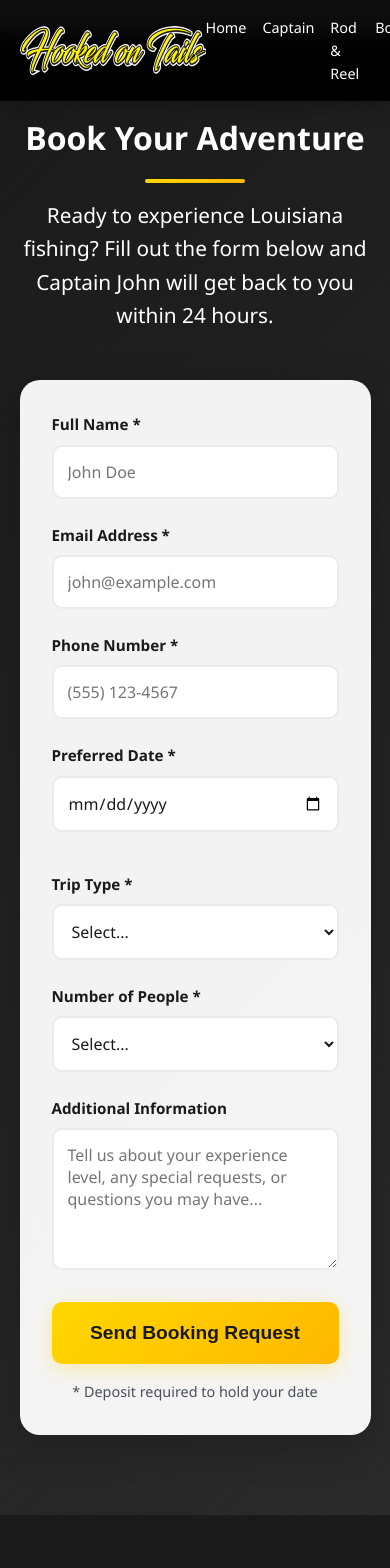
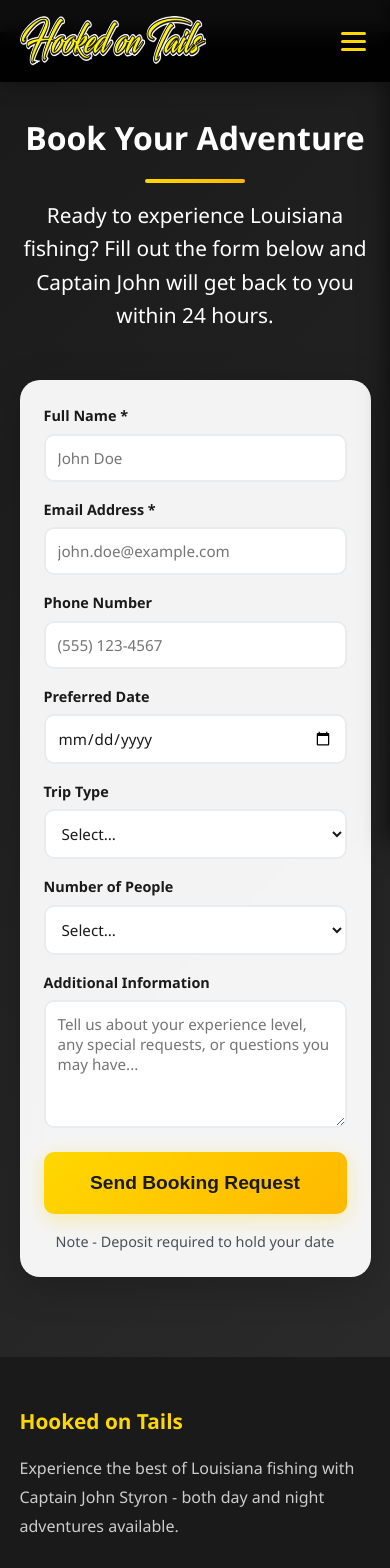
Before and after one commit to comsen-solutions/hooked-on-tails, a Next.js app: page /contact in a window 390 px wide. Shown: the top 1568 px of the page. Built offline with nearby package versions, Linux system fonts and the light colour scheme.

Commit message:
Add Web3Forms integration, improve mobile responsiveness, add hamburger menu

```diff
--- a/components/Footer.js
+++ b/components/Footer.js
@@ -101,21 +101,18 @@ export default function Footer() {
             Experience the best of Louisiana fishing with Captain John Styron -
             both day and night adventures available.
           </p>
-          <p style={{ marginTop: "1rem" }}>
+          {/* <p style={{ marginTop: "1rem" }}>
             <strong>Licensed & Insured</strong>
-          </p>
+          </p> */}
         </FooterSection>
 
         <FooterSection>
           <h3>Contact Information</h3>
-          <ContactLink href="tel:+15045551234">
-            <span>(504) 555-1234</span>
+          <ContactLink href="tel:+15046280232">
+            <span>504-628-0232</span>
           </ContactLink>
-          <ContactLink href="mailto:captain@hookedontails.com">
-            <span>captain@hookedontails.com</span>
-          </ContactLink>
-          <ContactLink href="https://maps.google.com" target="_blank">
-            <span>Patriot Lodge, New Orleans, LA</span>
+          <ContactLink href="mailto:johnstyron62@gmail.com">
+            <span>johnstyron62@gmail.com</span>
           </ContactLink>
         </FooterSection>
 
@@ -179,9 +176,9 @@ export default function Footer() {
       <FooterBottom>
         <p>&copy; 2025 Hooked on Tails. All rights reserved.</p>
         <p>Captain John Styron | New Orleans, Louisiana</p>
-        <p style={{ fontSize: "0.9rem", marginTop: "1rem" }}>
+        {/* <p style={{ fontSize: "0.9rem", marginTop: "1rem" }}>
           Louisiana Charter Fishing License #12345
-        </p>
+        </p> */}
       </FooterBottom>
     </FooterWrapper>
   );
--- a/components/Navigation.js
+++ b/components/Navigation.js
@@ -1,5 +1,6 @@
 "use client";
 
+import { useState } from "react";
 import Link from "next/link";
 import Image from "next/image";
 import styled from "styled-components";
@@ -37,9 +38,47 @@ const Logo = styled(Link)`
   text-shadow: 0 0 10px rgba(255, 215, 0, 0.5);
   text-decoration: none;
   transition: transform 0.3s ease;
+  z-index: 1001;
 
   &:hover {
     transform: scale(1.05);
+  }
+`;
+
+const HamburgerButton = styled.button`
+  display: none;
+  flex-direction: column;
+  gap: 5px;
+  background: none;
+  border: none;
+  cursor: pointer;
+  padding: 5px;
+  z-index: 1001;
+
+  @media (max-width: ${theme.breakpoints.mobile}) {
+    display: flex;
+  }
+
+  span {
+    width: 25px;
+    height: 3px;
+    background: ${theme.colors.primary.main};
+    transition: all 0.3s ease;
+    border-radius: 2px;
+
+    ${({ $isOpen }) =>
+      $isOpen &&
+      `
+      &:nth-child(1) {
+        transform: rotate(45deg) translate(8px, 8px);
+      }
+      &:nth-child(2) {
+        opacity: 0;
+      }
+      &:nth-child(3) {
+        transform: rotate(-45deg) translate(7px, -7px);
+      }
+    `}
   }
 `;
 
@@ -49,8 +88,20 @@ const NavList = styled.ul`
   gap: 2rem;
 
   @media (max-width: ${theme.breakpoints.mobile}) {
-    gap: 1rem;
-    font-size: 0.9rem;
+    position: fixed;
+    top: 0;
+    right: 0;
+    height: 100vh;
+    width: 70%;
+    max-width: 300px;
+    flex-direction: column;
+    background: rgba(0, 0, 0, 0.98);
+    padding: 5rem 2rem 2rem;
+    gap: 2rem;
+    transform: ${({ $isOpen }) =>
+      $isOpen ? "translateX(0)" : "translateX(100%)"};
+    transition: transform 0.3s ease;
+    box-shadow: -5px 0 20px rgba(0, 0, 0, 0.5);
   }
 `;
 
@@ -63,13 +114,38 @@ const NavLink = styled(Link)`
   &:hover {
     color: ${theme.colors.primary.main};
   }
+
+  @media (max-width: ${theme.breakpoints.mobile}) {
+    font-size: 1.2rem;
+  }
+`;
+
+const Overlay = styled.div`
+  display: none;
+
+  @media (max-width: ${theme.breakpoints.mobile}) {
+    display: ${({ $isOpen }) => ($isOpen ? "block" : "none")};
+    position: fixed;
+    top: 0;
+    left: 0;
+    right: 0;
+    bottom: 0;
+    background: rgba(0, 0, 0, 0.5);
+    z-index: 999;
+  }
 `;
 
 export default function Navigation() {
+  const [isOpen, setIsOpen] = useState(false);
+
+  const toggleMenu = () => setIsOpen(!isOpen);
+  const closeMenu = () => setIsOpen(false);
+
   return (
+    <>
       <Nav>
         <Container>
-        <Logo href="/">
+          <Logo href="/" onClick={closeMenu}>
             <Image
               src={HOTLogo}
               alt="Hooked on Tails Logo"
@@ -77,27 +153,52 @@ export default function Navigation() {
               priority
             />
           </Logo>
-        <NavList>
+
+          <HamburgerButton
+            onClick={toggleMenu}
+            $isOpen={isOpen}
+            aria-label="Toggle menu"
+          >
+            <span />
+            <span />
+            <span />
+          </HamburgerButton>
+
+          <NavList $isOpen={isOpen}>
             <li>
-            <NavLink href="/">Home</NavLink>
+              <NavLink href="/" onClick={closeMenu}>
+                Home
+              </NavLink>
             </li>
             <li>
-            <NavLink href="/captain">Captain</NavLink>
+              <NavLink href="/captain" onClick={closeMenu}>
+                Captain
+              </NavLink>
             </li>
             <li>
-            <NavLink href="/rod-and-reel">Rod & Reel</NavLink>
+              <NavLink href="/rod-and-reel" onClick={closeMenu}>
+                Rod & Reel
+              </NavLink>
             </li>
             <li>
-            <NavLink href="/bowfishing">Bowfishing</NavLink>
+              <NavLink href="/bowfishing" onClick={closeMenu}>
+                Bowfishing
+              </NavLink>
             </li>
             <li>
-            <NavLink href="/faq">FAQ</NavLink>
+              <NavLink href="/faq" onClick={closeMenu}>
+                FAQ
+              </NavLink>
             </li>
             <li>
-            <NavLink href="/contact">Contact</NavLink>
+              <NavLink href="/contact" onClick={closeMenu}>
+                Book Now
+              </NavLink>
             </li>
           </NavList>
         </Container>
       </Nav>
+      <Overlay $isOpen={isOpen} onClick={closeMenu} />
+    </>
   );
 }
--- a/components/contact/BookingForm.js
+++ b/components/contact/BookingForm.js
@@ -6,7 +6,6 @@ import { theme } from "@/lib/theme";
 
 const BookingSection = styled.section`
   padding: 5rem 5%;
-  max-width: 1400px;
   margin: 0 auto;
   background: ${theme.gradients.dark};
   color: #fff;
@@ -57,12 +56,16 @@ const StyledForm = styled.form`
   text-align: left;
 
   @media (max-width: ${theme.breakpoints.mobile}) {
-    padding: 2rem;
+    padding: 1.5rem; /* Reduced from 2rem */
   }
 `;
 
 const FormGroup = styled.div`
   margin-bottom: 1.5rem;
+
+  @media (max-width: ${theme.breakpoints.mobile}) {
+    margin-bottom: 1rem; /* Tighter spacing between fields */
+  }
 
   label {
     display: block;
@@ -70,6 +73,11 @@ const FormGroup = styled.div`
     font-weight: 600;
     margin-bottom: 0.5rem;
     font-size: 0.95rem;
+
+    @media (max-width: ${theme.breakpoints.mobile}) {
+      font-size: 0.9rem; /* Slightly smaller labels */
+      margin-bottom: 0.4rem;
+    }
   }
 
   input,
@@ -84,6 +92,11 @@ const FormGroup = styled.div`
     background: #fff;
     color: ${theme.colors.text.primary};
     font-family: inherit;
+
+    @media (max-width: ${theme.breakpoints.mobile}) {
+      padding: 0.75rem; /* Slightly less padding */
+      font-size: 0.95rem;
+    }
 
     &:focus {
       outline: none;
@@ -104,6 +117,7 @@ const FormRow = styled.div`
 
   @media (max-width: ${theme.breakpoints.mobile}) {
     grid-template-columns: 1fr;
+    gap: 0; /* Remove gap since FormGroup already has margin-bottom */
   }
 `;
 
@@ -120,7 +134,7 @@ const SubmitButton = styled.button`
   transition: all 0.3s;
   box-shadow: ${theme.shadows.gold};
 
-  &:hover {
+  &:hover:not(:disabled) {
     transform: translateY(-2px);
     box-shadow: ${theme.shadows.goldHover};
   }
@@ -138,6 +152,65 @@ const FormNote = styled.p`
   margin-top: 1rem;
 `;
 
+const StatusMessage = styled.div`
+  text-align: center;
+  padding: 1rem;
+  margin-top: 1rem;
+  border-radius: 10px;
+  font-weight: 600;
+
+  &.success {
+    background: rgba(34, 197, 94, 0.1);
+    color: #16a34a;
+    border: 2px solid #16a34a;
+  }
+
+  &.error {
+    background: rgba(239, 68, 68, 0.1);
+    color: #dc2626;
+    border: 2px solid #dc2626;
+  }
+
+  &.sending {
+    background: rgba(59, 130, 246, 0.1);
+    color: #2563eb;
+    border: 2px solid #2563eb;
+  }
+`;
+
+const SuccessContainer = styled.div`
+  text-align: center;
+  padding: 3rem;
+
+  h3 {
+    font-size: 2rem;
+    color: #16a34a;
+    margin-bottom: 1rem;
+  }
+
+  p {
+    font-size: 1.2rem;
+    margin-bottom: 2rem;
+  }
+
+  button {
+    padding: 1rem 2rem;
+    background: ${theme.gradients.primary};
+    color: ${theme.colors.text.primary};
+    border: none;
+    border-radius: 10px;
+    font-size: 1.1rem;
+    font-weight: bold;
+    cursor: pointer;
+    transition: all 0.3s;
+
+    &:hover {
+      transform: translateY(-2px);
+      box-shadow: ${theme.shadows.goldHover};
+    }
+  }
+`;
+
 export default function BookingForm() {
   const [formData, setFormData] = useState({
     name: "",
@@ -149,18 +222,105 @@ export default function BookingForm() {
     message: "",
   });
 
+  const [status, setStatus] = useState("");
+  const [isSubmitting, setIsSubmitting] = useState(false);
+  const [showSuccess, setShowSuccess] = useState(false);
+
   const handleChange = (e) => {
     const { name, value } = e.target;
     setFormData((prev) => ({ ...prev, [name]: value }));
   };
 
-  const handleSubmit = (e) => {
+  const handleSubmit = async (e) => {
     e.preventDefault();
-    console.log("Booking request:", formData);
-    alert(
-      "Thank you for your booking request! Captain John will contact you within 24 hours to confirm your trip."
+    setIsSubmitting(true);
+    setStatus("sending");
+
+    const formDataToSend = new FormData();
+
+    // Add Web3Forms access key
+    formDataToSend.append("access_key", "5427bb33-e44d-4f98-8340-eea6926598fe");
+
+    // Add all form fields
+    formDataToSend.append("name", formData.name);
+    formDataToSend.append("email", formData.email);
+    formDataToSend.append("phone", formData.phone);
+    formDataToSend.append("date", formData.date);
+    formDataToSend.append("tripType", formData.tripType);
+    formDataToSend.append("guests", formData.guests);
+    formDataToSend.append("message", formData.message);
+
+    // Optional: Customize the email subject
+    formDataToSend.append("subject", "New Booking Request - Hooked on Tails");
+
+    // Optional: Add custom redirect after success (if you want)
+    // formDataToSend.append("redirect", "https://hookedontails.com/thank-you");
+
+    try {
+      const response = await fetch("https://api.web3forms.com/submit", {
+        method: "POST",
+        body: formDataToSend,
+      });
+
+      const data = await response.json();
+
+      if (data.success) {
+        setStatus("success");
+        setShowSuccess(true);
+        // Reset form
+        setFormData({
+          name: "",
+          email: "",
+          phone: "",
+          date: "",
+          tripType: "",
+          guests: "",
+          message: "",
+        });
+      } else {
+        setStatus("error");
+        console.error("Form submission error:", data);
+      }
+    } catch (error) {
+      setStatus("error");
+      console.error("Form submission error:", error);
+    } finally {
+      setIsSubmitting(false);
+    }
+  };
+
+  const resetForm = () => {
+    setShowSuccess(false);
+    setStatus("");
+  };
+
+  if (showSuccess) {
+    return (
+      <BookingSection id="booking">
+        <SectionTitle>🎣 Booking Request Sent!</SectionTitle>
+        <Subtitle>
+          Thank you for your booking request! Captain John will contact you
+          within 24 hours to confirm your trip details and arrange your deposit.
+        </Subtitle>
+        <Subtitle style={{ fontSize: "1rem", marginTop: "1rem" }}>
+          Check your email for a confirmation. We look forward to fishing with
+          you!
+        </Subtitle>
+        <SubmitButton
+          onClick={resetForm}
+          style={{
+            marginTop: "2rem",
+            maxWidth: "400px",
+            marginLeft: "auto",
+            marginRight: "auto",
+            display: "block",
+          }}
+        >
+          Submit Another Booking
+        </SubmitButton>
+      </BookingSection>
     );
-  };
+  }
 
   return (
     <BookingSection id="booking">
@@ -192,19 +352,18 @@ export default function BookingForm() {
               id="email"
               name="email"
               required
-              placeholder="john@example.com"
+              placeholder="john.doe@example.com"
               value={formData.email}
               onChange={handleChange}
             />
           </FormGroup>
 
           <FormGroup>
-            <label htmlFor="phone">Phone Number *</label>
+            <label htmlFor="phone">Phone Number</label>
             <input
               type="tel"
               id="phone"
               name="phone"
-              required
               placeholder="(555) 123-4567"
               value={formData.phone}
               onChange={handleChange}
@@ -213,23 +372,21 @@ export default function BookingForm() {
 
           <FormRow>
             <FormGroup>
-              <label htmlFor="date">Preferred Date *</label>
+              <label htmlFor="date">Preferred Date</label>
               <input
                 type="date"
                 id="date"
                 name="date"
-                required
                 value={formData.date}
                 onChange={handleChange}
               />
             </FormGroup>
 
             <FormGroup>
-              <label htmlFor="tripType">Trip Type *</label>
+              <label htmlFor="tripType">Trip Type</label>
               <select
                 id="tripType"
                 name="tripType"
-                required
                 value={formData.tripType}
                 onChange={handleChange}
               >
@@ -248,11 +405,10 @@ export default function BookingForm() {
           </FormRow>
 
           <FormGroup>
-            <label htmlFor="guests">Number of People *</label>
+            <label htmlFor="guests">Number of People</label>
             <select
               id="guests"
               name="guests"
-              required
               value={formData.guests}
               onChange={handleChange}
             >
@@ -277,8 +433,18 @@ export default function BookingForm() {
             />
           </FormGroup>
 
-          <SubmitButton type="submit">Send Booking Request</SubmitButton>
-          <FormNote>* Deposit required to hold your date</FormNote>
+          {status && status !== "sending" && (
+            <StatusMessage className={status}>
+              {status === "success"
+                ? "✓ Booking request sent successfully!"
+                : "✗ Something went wrong. Please try again or call us directly."}
+            </StatusMessage>
+          )}
+
+          <SubmitButton type="submit" disabled={isSubmitting}>
+            {isSubmitting ? "Sending..." : "Send Booking Request"}
+          </SubmitButton>
+          <FormNote>Note - Deposit required to hold your date</FormNote>
         </StyledForm>
       </FormContainer>
     </BookingSection>
```
Also changed, not shown: components/bowfishing/Species.js (+44 -30 lines), components/rod-and-reel/Experience.js (+6 -3 lines), components/rod-and-reel/Species.js (+33 -21 lines). Lines whose indentation alone changed are shown as unchanged.
